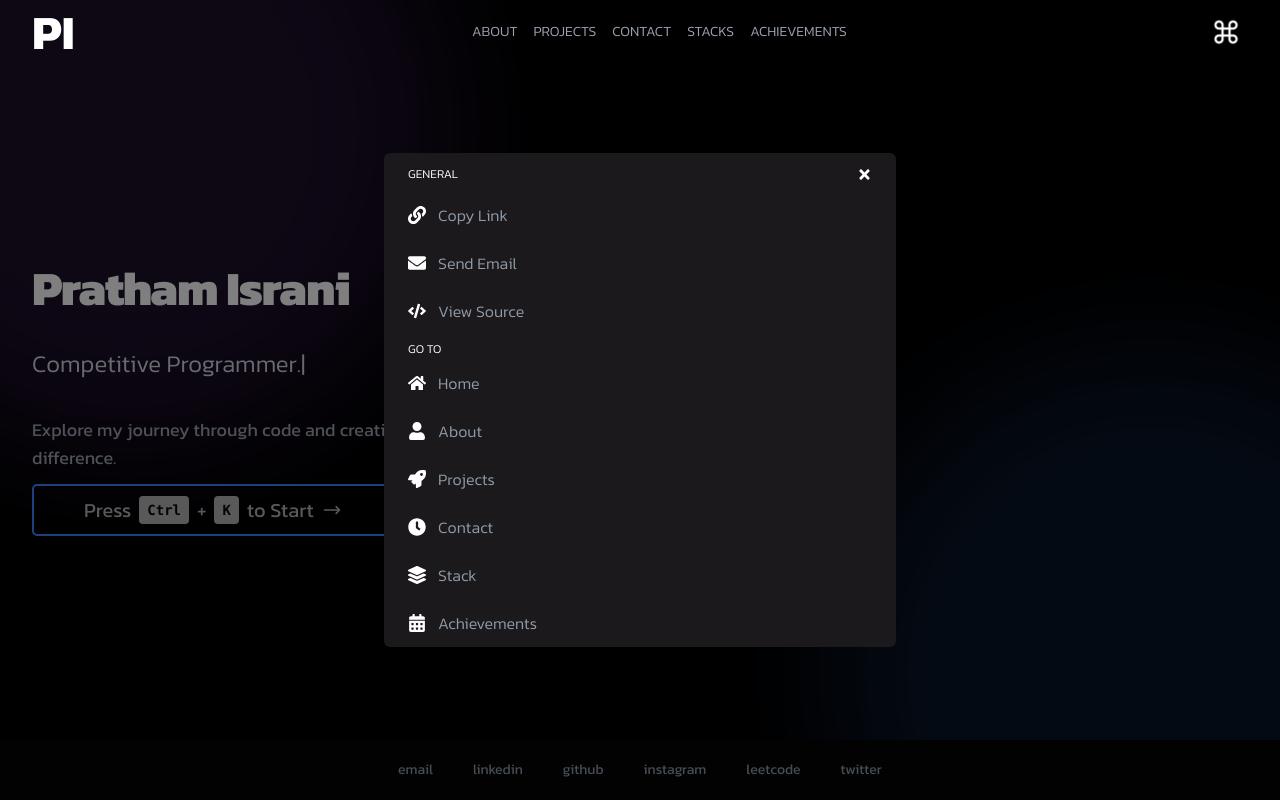
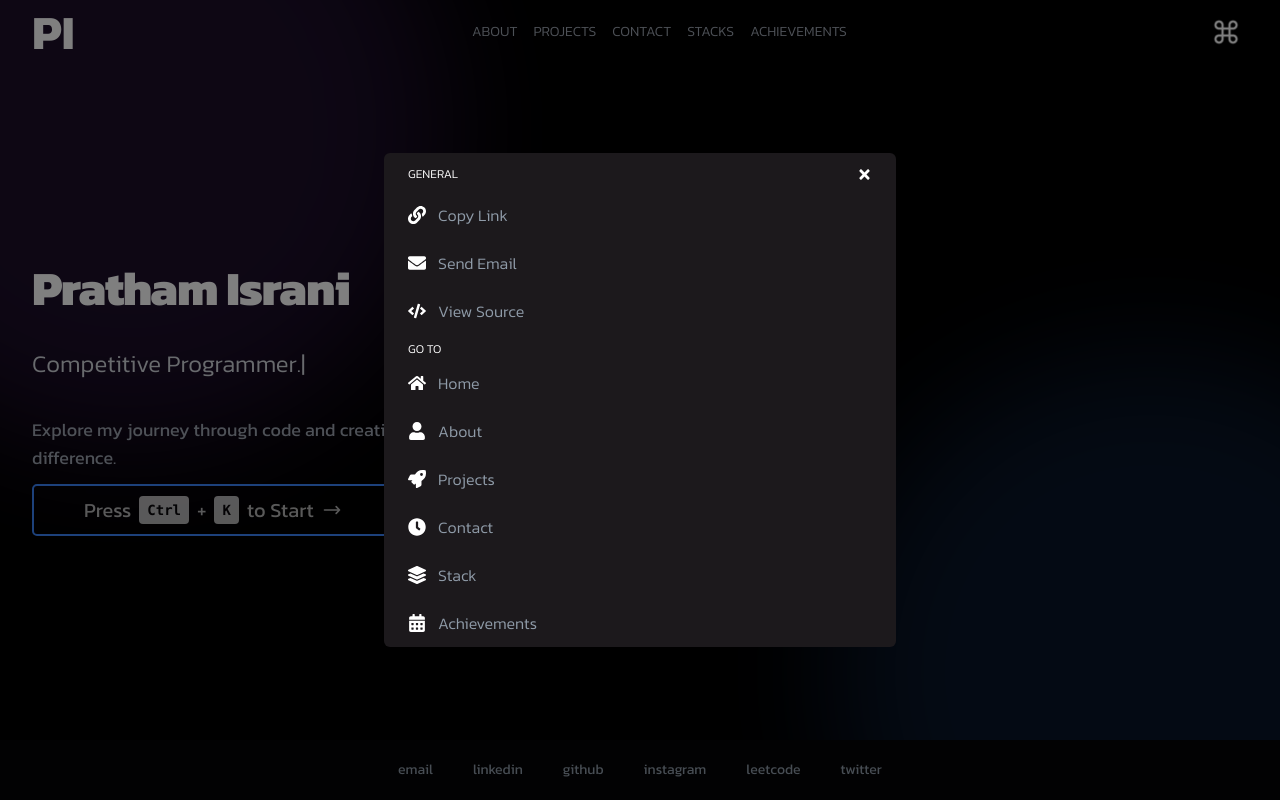
Before and after one commit to Pratham2703005/Portfolio, a React (Vite) app: page / in a window 1280 px wide. Both pictures are taken after a click on the button 1225 px from the left and 32 px from the top of the page. Built offline with nearby package versions, Linux system fonts and the light colour scheme.

Commit message:
ui fixes

```diff
--- a/src/components/Nav/navbar.jsx
+++ b/src/components/Nav/navbar.jsx
@@ -51,15 +51,16 @@ const Navbar = () => {
       initial={{ y: -100 }}
       animate={{ y: 0 }}
       transition={{ duration: 0.5 }}
-      className={`fixed top-0 left-0 right-0 z-50 transition-all duration-300 ${
+      className={`fixed top-0 left-0 right-0  transition-all duration-300 ${
         scrolled
           ? 'bg-black bg-opacity-80 backdrop-blur-md shadow-lg'
           : 'bg-transparent'
       }`}
+      style={{zIndex:"19"}}
     >
 
 
-      <div className="w-full mx-auto px-4 sm:px-6 lg:px-8">
+      <div className="w-full mx-auto px-4 sm:px-6 lg:px-8 ">
         <div className="flex items-center justify-between h-16">
           <Link to="/" className="flex-shrink-0">
             <h1 className="text-5xl font-bold text-white hover:text-gray-300 transition duration-300">
--- a/src/components/Popup/index.jsx
+++ b/src/components/Popup/index.jsx
@@ -63,14 +63,15 @@ const Popup = ({ show, setShow }) => {
         <AnimatePresence>
 
             {show && (
-           <div className="fixed inset-0 flex justify-center items-center z-50">
-           <div className="absolute inset-0 bg-black opacity-50 z-10"></div>
+           <div className="fixed inset-0 flex justify-center items-center z-20">
+           <div className="absolute inset-0 bg-black opacity-50 z-30"/>
            <motion.div
-               className="relative w-3/4 md:w-2/5 max-h-[80vh] bg-[#1c191c] rounded-md z-20 overflow-y-auto"
+               className="relative w-3/4 md:w-2/5 max-h-[80vh] bg-[#1c191c] rounded-md  overflow-y-auto"
                initial="hidden"
                animate="visible"
                exit="exit"
                variants={popupVariants}
+               style={{zIndex: "31"}}
            >
                <div className="flex justify-between items-center pt-3 pb-2">
                    <small className="uppercase text-white font-light text-[12px] px-6">general</small>
```
